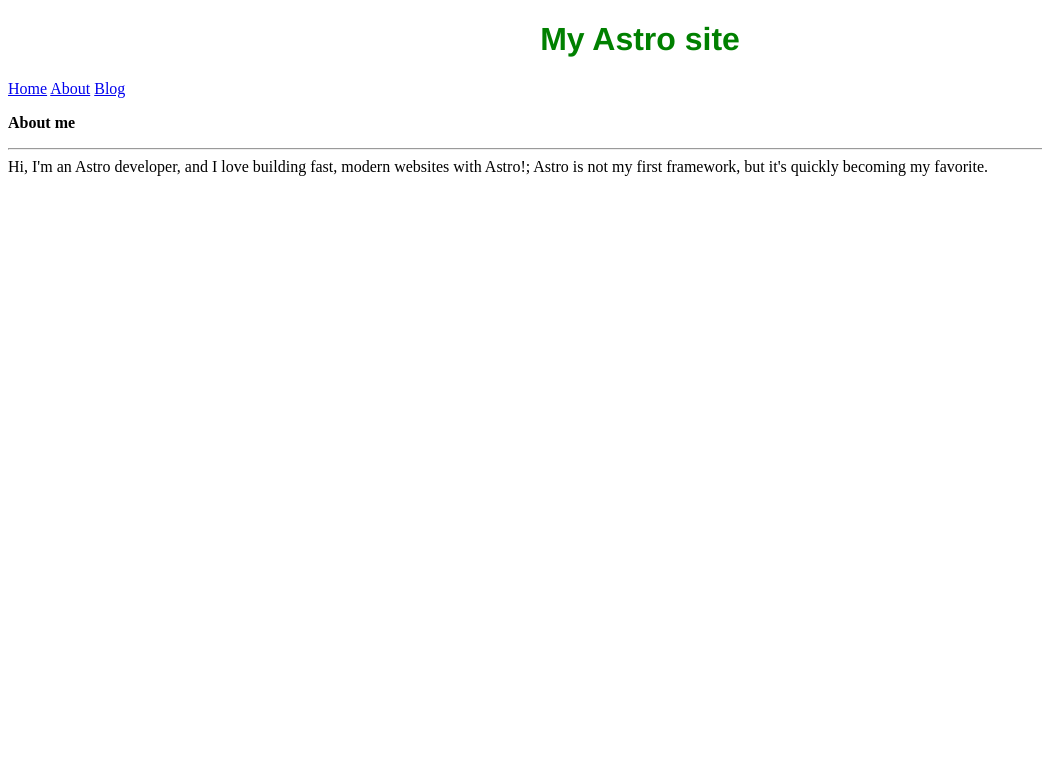
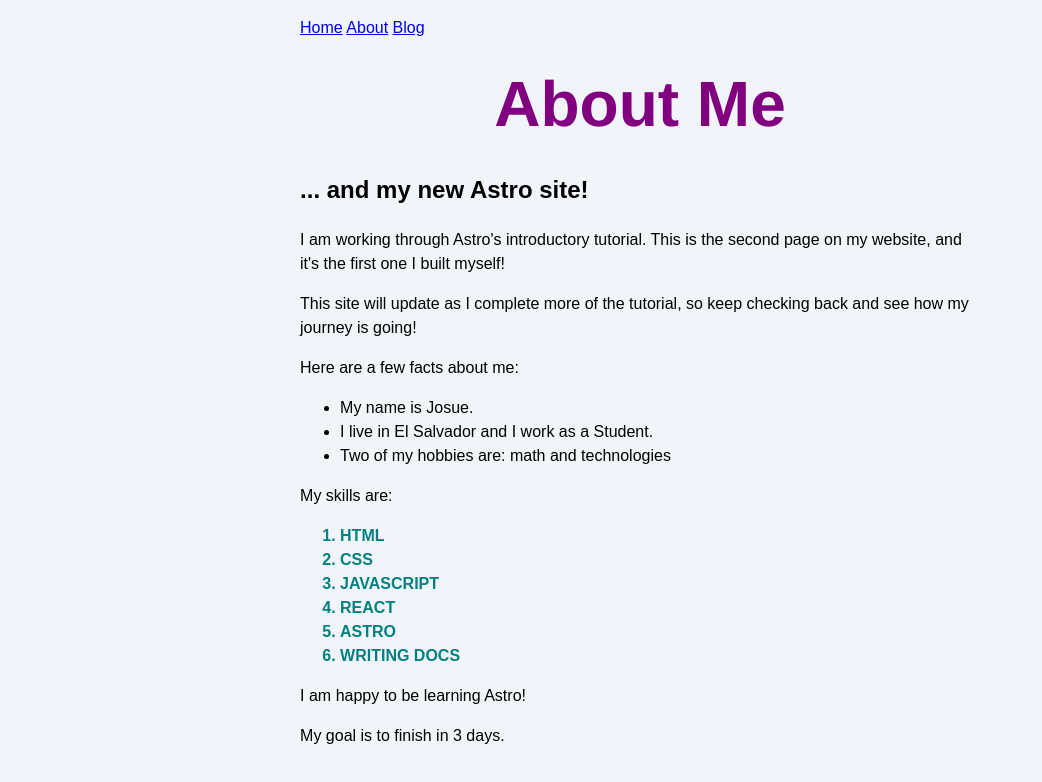
Before and after one commit to Jajajaaaaa/Proyectos_de_comienzo, an Astro site in the folder Using_Astro/: page /about in a window 1280 px wide. Shown: the whole page, without its empty margins (0-1042 px from the left). Built offline with nearby package versions, Linux system fonts and the light colour scheme; Astro itself is replaced by a stand-in of ours.

Commit message:
changes 7

```diff
--- /dev/null
+++ b/Using_Astro/src/components/navigation.astro
@@ -0,0 +1,5 @@
+---
+---
+<a href="/">Home</a>
+<a href="/about/">About</a>
+<a href="/blog/">Blog</a>
--- a/Using_Astro/src/pages/about.astro
+++ b/Using_Astro/src/pages/about.astro
@@ -1,34 +1,75 @@
 ---
 import Welcome from '../components/Welcome.astro';
 import Layout from '../layouts/Layout.astro';
+import "../styles/global.css";
 
 // Welcome to Astro! Wondering what to do next? Check out the Astro documentation at https://docs.astro.build
 // Don't want to use any of this? Delete everything in this file, the `assets`, `components`, and `layouts` directories, and start fresh.
+const skillColor = "teal";
+const fontWeight = "bold";
+const textCase = "uppercase";
+const pageTitle = 'About me';
+
+
+const identity = {
+  firstName: "Josue",
+  country: "El Salvador",
+  occupation: "Student",
+  hobbies: ["math", "technologies", "baseball"],
+};
+
+const skills = ["HTML", "CSS", "JavaScript", "React", "Astro", "Writing Docs"];
+
+const happy = true;
+const finished = false;
+const goal = 3;
+
+
 ---
+
+
+
 <html lang="en">
+
   <head>
-	<meta charset="UTF-8" />
-    <link rel="icon" type="img/svg+xml" href='Icon.svg'/>
-	<meta name="viewport" content="width=device-width, initial-scale=1.0" />
-	<meta name ="generator" content= {Astro.generator} >
-	<title>Welcome to Astro</title>
+    <meta charset="utf-8" />
+    <link rel="icon" href='Icon.svg'/>
+    <meta name="viewport" content="width=device-width" />
+    <title>{pageTitle}</title>
   </head>
   <body>
-    <div>
-	<h1>My Astro site</h1>
     <a href="/">Home</a>
     <a href="/about/">About</a>
     <a href="/blog/">Blog</a>
-    </div>
-    <p><strong>About me</strong><hr>
-        Hi, I'm an Astro developer, and I love building fast,
-        modern websites with Astro!; Astro is not my first
-        framework, but it's quickly becoming my favorite.
-    </p>
-  </body>
-  <style>
+    <h1>About Me</h1>
+    <h2>... and my new Astro site!</h2>
+
+    <p>I am working through Astro's introductory tutorial. This is the second page on my website, and it's the first one I built myself!</p>
+
+    <p>This site will update as I complete more of the tutorial, so keep checking back and see how my journey is going!</p>
+    <p>Here are a few facts about me:</p>
+<ul>
+  <li>My name is {identity.firstName}.</li>
+  <li>I live in {identity.country} and I work as a {identity.occupation}.</li>
+  {identity.hobbies.length >= 2 &&
+    <li>Two of my hobbies are: {identity.hobbies[0]} and {identity.hobbies[1]}</li>
+  }
+</ul>
+<p>My skills are:</p>
+<ol>
+  {skills.map((skill) => <li class="skill">{skill}</li>)}
+</ol>
+<p>{happy && <p>I am happy to be learning Astro!</p>}
+
+{finished && <p>I finished this tutorial!</p>}
+
+{goal === 3 ? <p>My goal is to finish in 3 days.</p> : <p>My goal is not 3 days.</p>}
+ </p> </body>
+</html>
+  <style define:vars={{ skillColor, fontWeight, textCase}}>
     h1 {
-        color: green;
+        color: purple;
+        font-size: 4rem;
         text-align: center;
         font-family:'Franklin Gothic Medium', 'Arial Narrow', Arial, sans-serif;
     }
@@ -40,8 +81,10 @@ import Layout from '../layouts/Layout.astro';
     pre{
         display: block;
     }
-    @media (max) {
-
+    .skill{
+        color:var(--skillColor);
+        font-weight: var(--fontWeight);
+        text-transform: var(--textCase);
     }
   </style>
 
--- a/Using_Astro/src/pages/blog.astro
+++ b/Using_Astro/src/pages/blog.astro
@@ -1,9 +1,10 @@
 ---
 import Welcome from '../components/Welcome.astro';
 import Layout from '../layouts/Layout.astro';
-
+import "../styles/global.css";
 // Welcome to Astro! Wondering what to do next? Check out the Astro documentation at https://docs.astro.build
 // Don't want to use any of this? Delete everything in this file, the `assets`, `components`, and `layouts` directories, and start fresh.
+const pageTitle = 'My Astro Blog';
 ---
 <html lang="en">
   <head>
@@ -11,7 +12,7 @@ import Layout from '../layouts/Layout.astro';
 	<link rel="icon" href='Icon.svg'/>
 	<meta name="viewport" content="width=device-width, initial-scale=1.0" />
 	<meta name ="generator" content={Astro.generator}>
-	<title>HomePage</title>
+	<title>{pageTitle}</title>
 	<a href="/">Home</a>
     <a href="/about/">About</a>
     <a href="/blog/">Blog</a>
--- /dev/null
+++ b/Using_Astro/src/styles/global.css
@@ -0,0 +1,21 @@
+html {
+  background-color: #f1f5f9;
+  font-family: sans-serif;
+}
+
+body {
+  margin: 0 auto;
+  width: 100%;
+  max-width: 80ch;
+  padding: 1rem;
+  line-height: 1.5;
+}
+
+* {
+  box-sizing: border-box;
+}
+
+h1 {
+  margin: 1rem 0;
+  font-size: 2.5rem;
+}
```
Also changed, not shown: Using_Astro/src/pages/index.astro (+6 -4 lines).
